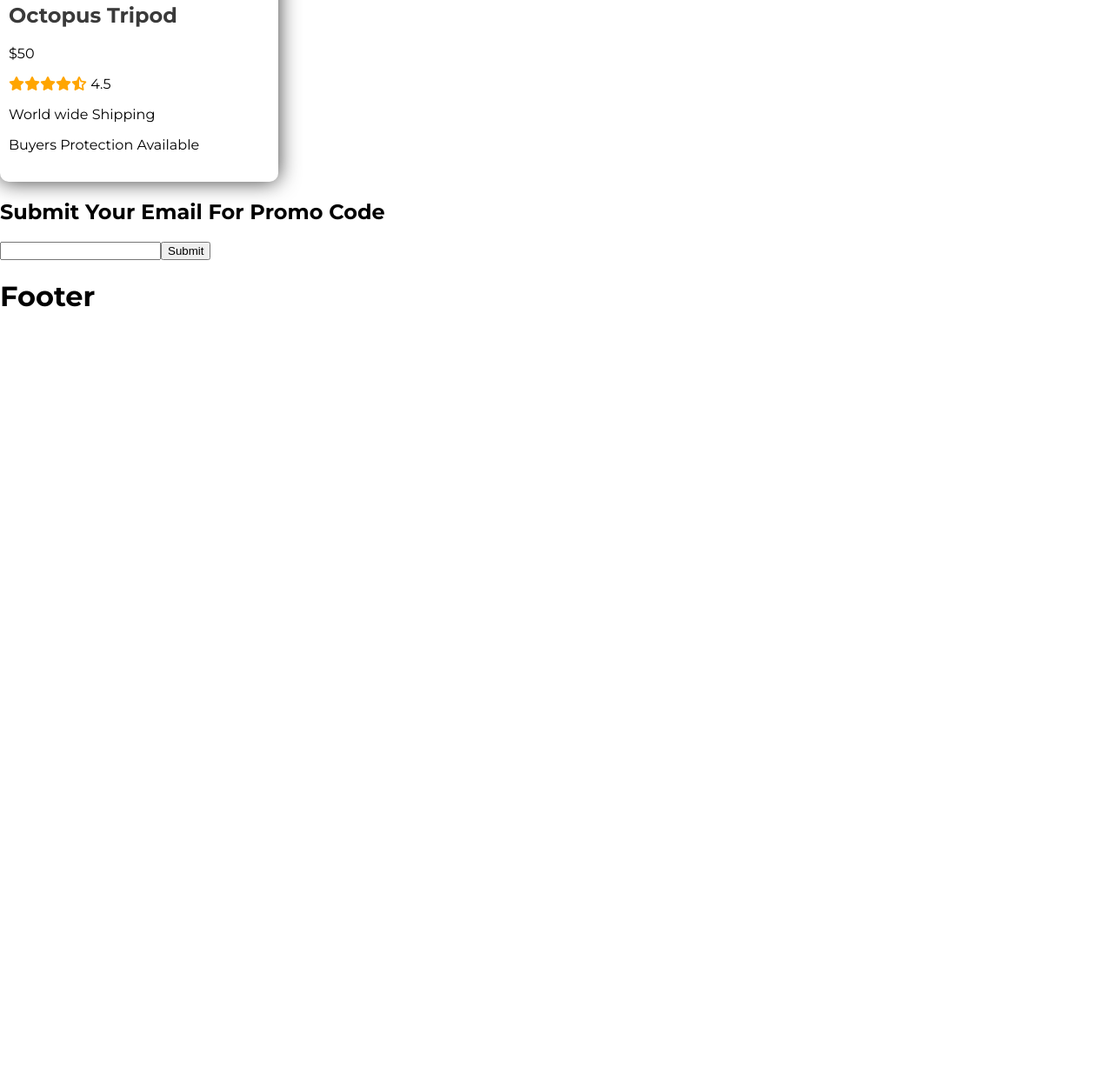
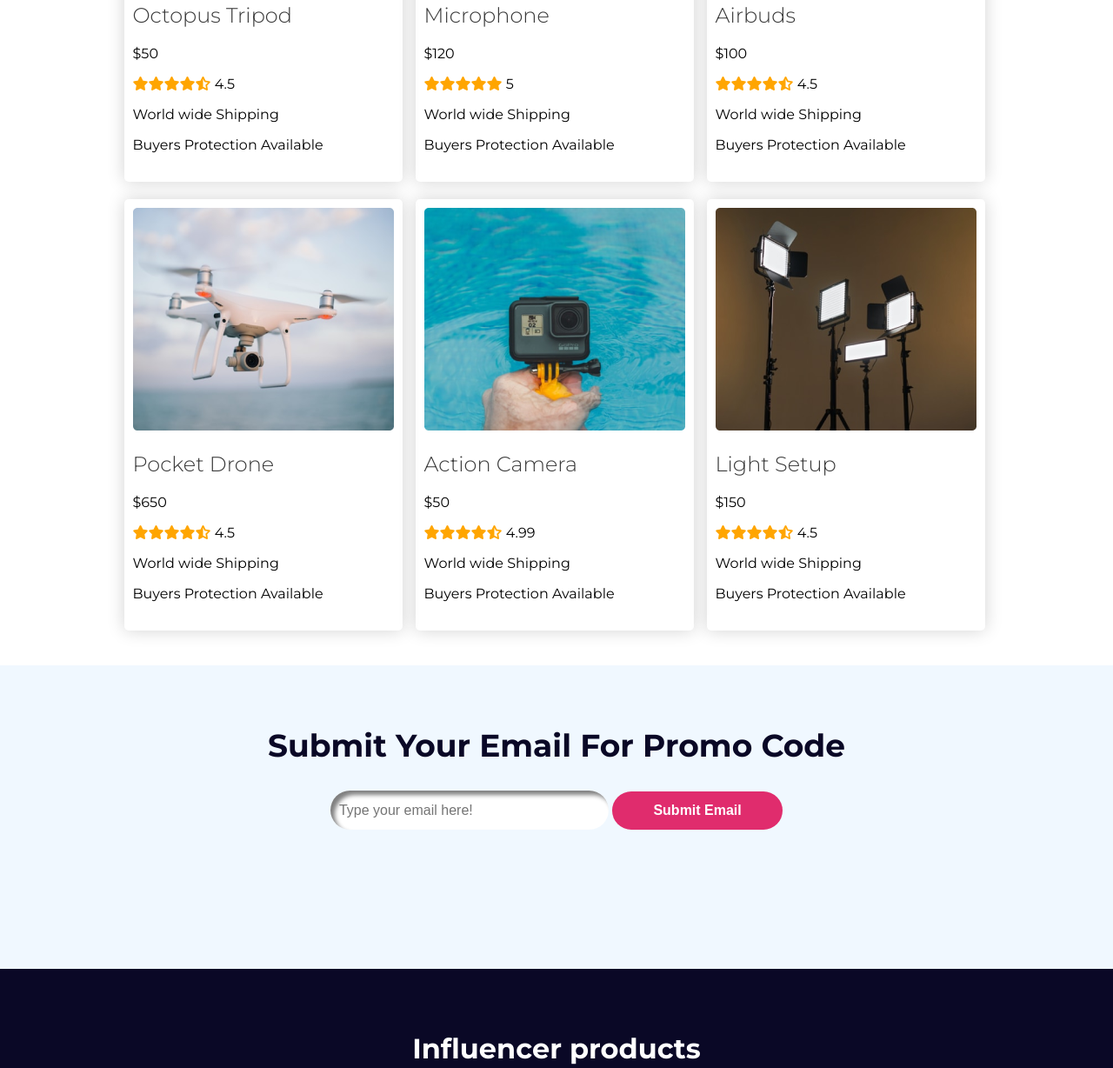
Before and after one commit to readz07/second-assignment-ph, a plain HTML site: page index.html in a window 1280 px wide. Shown: the part 1031-2259 px from the top of the page at 87% size. Before the commit the page ends 1412 px from the top, so only its background shows below. Drawn offline with Linux system fonts and the light colour scheme.

Commit message:
fourth commit with footer

```diff
--- a/index.html
+++ b/index.html
@@ -20,13 +20,13 @@
   <body>
     <!-- header start here -->
     <header class="header-area">
-      <div class="header container">
+      <div class="header">
         <h1>Influencer Product</h1>
       </div>
     </header>
     <main>
       <!-- slider start here -->
-      <section class="slider-area container">
+      <section class="slider-area">
         <div class="slider-text">
           <h1 class="slider-title">Start your Journey as Influencer</h1>
           <p>
@@ -44,7 +44,7 @@
         </div>
       </section>
       <!-- product area here -->
-      <section class="product-area container">
+      <section class="product-area">
         <h1 class="product-title">Popular Collection</h1>
         <div class="products">
           <div class="prduct1 single-product">
@@ -59,19 +59,93 @@
             <p>World wide Shipping</p>
             <p>Buyers Protection Available</p>
           </div>
+          <div class="prduct2 single-product">
+            <img src="images/mic.png" alt="" />
+            <h1><a href="#" target="">Microphone</a></h1>
+            <p class="price-tag">&dollar;120</p>
+            <p>
+              <i class="fas fa-star"></i><i class="fas fa-star"></i
+              ><i class="fas fa-star"></i><i class="fas fa-star"></i
+              ><i class="fas fa-star"></i> 5
+            </p>
+            <p>World wide Shipping</p>
+            <p>Buyers Protection Available</p>
+          </div>
+          <div class="prduct3 single-product">
+            <img src="images/airpod.png" alt="" />
+            <h1><a href="#" target="">Airbuds</a></h1>
+            <p class="price-tag">&dollar;100</p>
+            <p>
+              <i class="fas fa-star"></i><i class="fas fa-star"></i
+              ><i class="fas fa-star"></i><i class="fas fa-star"></i
+              ><i class="fas fa-star-half-alt"></i> 4.5
+            </p>
+            <p>World wide Shipping</p>
+            <p>Buyers Protection Available</p>
+          </div>
+          <div class="prduct4 single-product">
+            <img src="images/drone.png" alt="" />
+            <h1><a href="#" target="">Pocket Drone</a></h1>
+            <p class="price-tag">&dollar;650</p>
+            <p>
+              <i class="fas fa-star"></i><i class="fas fa-star"></i
+              ><i class="fas fa-star"></i><i class="fas fa-star"></i
+              ><i class="fas fa-star-half-alt"></i> 4.5
+            </p>
+            <p>World wide Shipping</p>
+            <p>Buyers Protection Available</p>
+          </div>
+          <div class="prduct5 single-product">
+            <img src="images/action.png" alt="" />
+            <h1><a href="#" target="">Action Camera</a></h1>
+            <p class="price-tag">&dollar;50</p>
+            <p>
+              <i class="fas fa-star"></i><i class="fas fa-star"></i
+              ><i class="fas fa-star"></i><i class="fas fa-star"></i
+              ><i class="fas fa-star-half-alt"></i> 4.99
+            </p>
+            <p>World wide Shipping</p>
+            <p>Buyers Protection Available</p>
+          </div>
+          <div class="prduct6 single-product">
+            <img src="images/lights.png" alt="" />
+            <h1><a href="#" target="">Light Setup</a></h1>
+            <p class="price-tag">&dollar;150</p>
+            <p>
+              <i class="fas fa-star"></i><i class="fas fa-star"></i
+              ><i class="fas fa-star"></i><i class="fas fa-star"></i
+              ><i class="fas fa-star-half-alt"></i> 4.5
+            </p>
+            <p>World wide Shipping</p>
+            <p>Buyers Protection Available</p>
+          </div>
         </div>
       </section>
       <!-- promocode area -->
-      <section class="container">
-        <div>
+      <section class="promo-area">
+        <div class="promo-form">
           <h1>Submit Your Email For Promo Code</h1>
-          <input type="text" /><button type="submit">Submit</button>
+          <div class="form_area">
+            <form action="submit">
+              <input
+                type="email"
+                name="email"
+                placeholder="Type your email here!"
+              />
+              <button class="cta-btn">Submit Email</button>
+            </form>
+          </div>
         </div>
       </section>
     </main>
-    <footer>
-      <div class="container">
-        <h1>Footer</h1>
+    <footer class="footer-area">
+      <div class="footer">
+        <h1>Influencer products</h1>
+        <p>
+          Copyright &copy; 2022 Influencer products<br />
+          All rights reserved
+        </p>
+        <div class="social-icons"></div>
       </div>
     </footer>
   </body>
--- a/style.css
+++ b/style.css
@@ -15,7 +15,8 @@ header h1 {
 .slider-area {
   display: flex;
   flex-direction: row;
-  justify-content: center;
+  justify-content: space-evenly;
+  flex-wrap: wrap;
 }
 .slider-text {
   width: 582px;
@@ -35,6 +36,9 @@ header h1 {
   text-decoration: none;
   color: white;
   padding: 10px 40px;
+  border: none;
+  font-size: 16px;
+  font-weight: bold;
 }
 
 /* slider image area */
@@ -46,22 +50,37 @@ header h1 {
 }
 
 /*----------product style start here---------- */
+.product-area {
+  display: flex;
+  flex-direction: column;
+  align-items: center;
+}
 .product-title {
   font-size: 28px;
-  text-align: center;
   padding: 30px 0px;
 }
+
+.products {
+  display: grid;
+  grid-template-columns: 325px 325px 325px;
+  align-items: center;
+  grid-gap: 20px 10px;
+}
+
 .single-product {
   width: 300px;
   height: 476px;
-  box-shadow: 0px 0px 25px #3a3a3a;
-  border-radius: 10px;
+  box-shadow: 0px 0px 20px #d3d3d3;
+  border-radius: 5px;
   padding: 10px;
 }
 
 .single-product img {
   width: 300px;
   height: 256px;
+}
+.single-product h1 {
+  font-weight: lighter;
 }
 
 .single-product a {
@@ -74,3 +93,41 @@ header h1 {
 .fa-star-half-alt {
   color: orange;
 }
+
+/* -------promo area----- */
+
+.promo-form {
+  display: flex;
+  flex-direction: column;
+  align-items: center;
+  background-color: aliceblue;
+  margin-top: 40px;
+  padding: 40px 0px 160px 0px;
+  color: #0a0826;
+}
+.promo-form h1 {
+  font-size: 36px;
+  font-weight: bold;
+}
+
+.promo-form input {
+  width: 300px;
+  height: 35px;
+  padding: 5px 10px;
+  border: none;
+  border-radius: 25px;
+  box-shadow: 5px 5px 5px gray inset;
+  font-size: 16px;
+}
+
+/* -----------footer area star--------- */
+.footer {
+  background: #0a0826;
+  display: flex;
+  flex-direction: column;
+  align-items: center;
+  padding: 50px;
+  color: white;
+  font-size: 16px;
+  text-align: center;
+}
```
